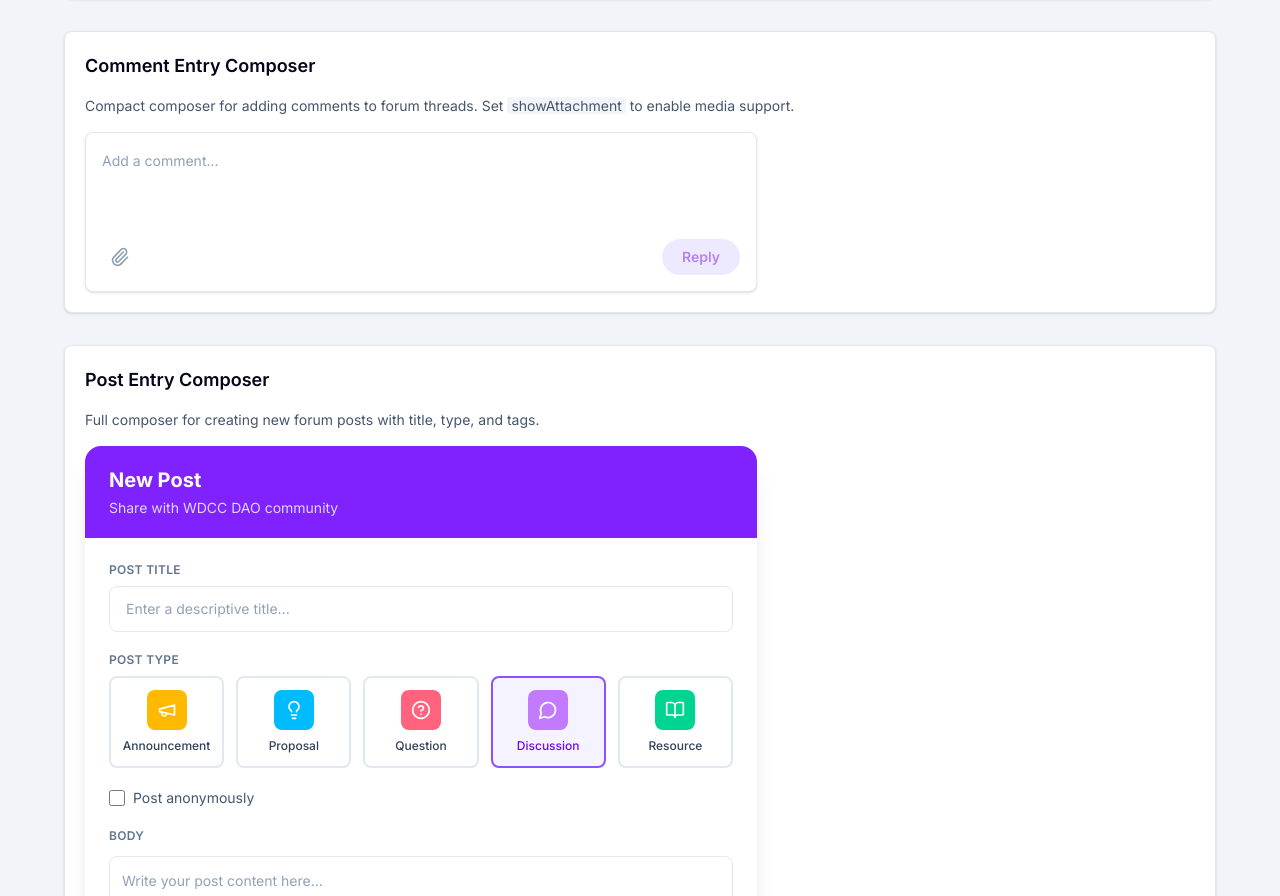
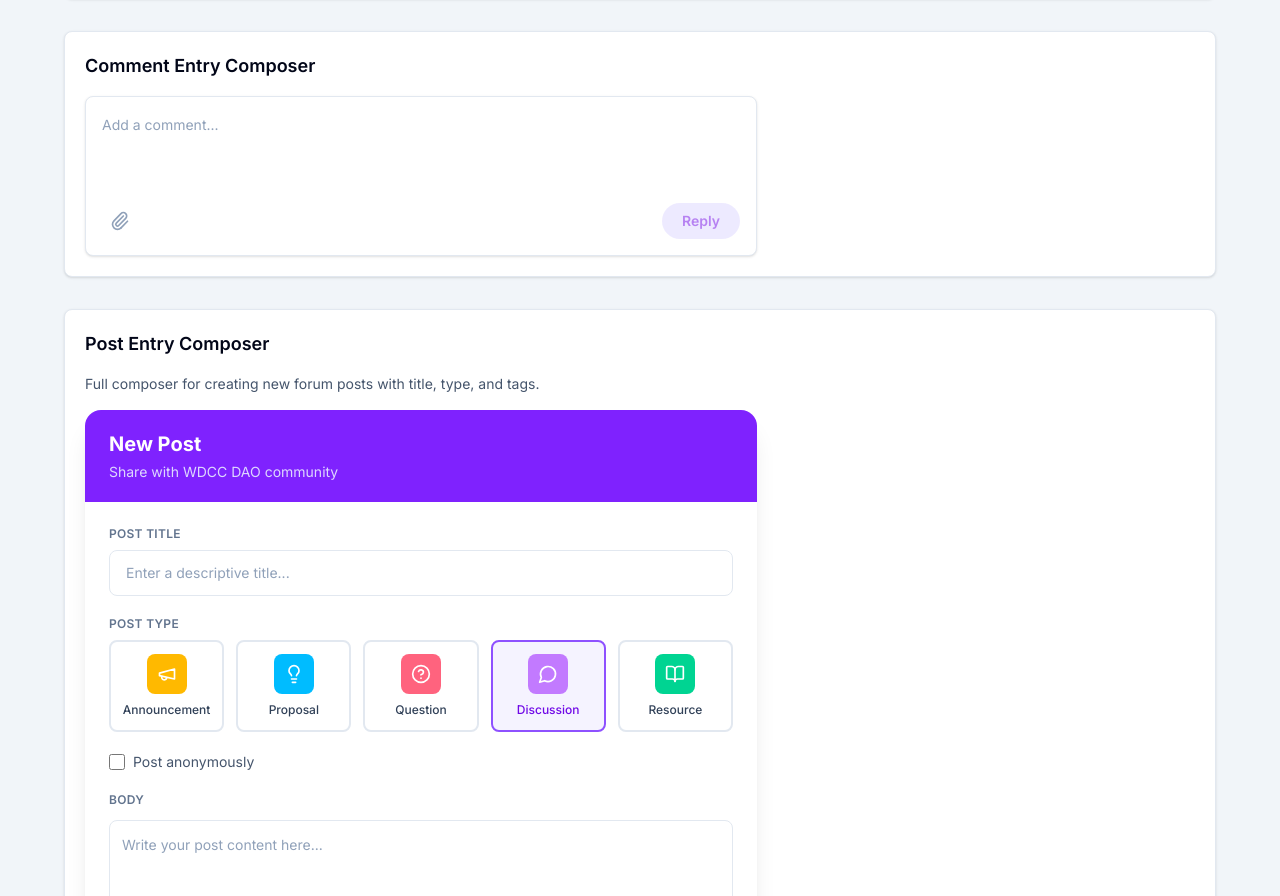
Before and after one commit to UoaWDCC/oce, a Next.js app: page /dev/chat-forum in a window 1280 px wide. Shown: the part 1451-2347 px from the top of the page. Built offline with nearby package versions, Linux system fonts and the light colour scheme; a web font is replaced by a local one.

Commit message:
fix: remove description text from comment composer preview

```diff
--- a/src/app/dev/chat-forum/ChatForumPreviewClient.tsx
+++ b/src/app/dev/chat-forum/ChatForumPreviewClient.tsx
@@ -252,11 +252,6 @@ export default function ChatForumPreviewClient() {
 
         <section className="grid gap-4 rounded-lg border border-slate-200 bg-white p-5 shadow-sm">
           <h2 className="text-lg font-semibold">Comment Entry Composer</h2>
-          <p className="text-sm text-slate-600">
-            Compact composer for adding comments to forum threads. Set{" "}
-            <code className="rounded bg-slate-100 px-1">showAttachment</code> to
-            enable media support.
-          </p>
           <div className="max-w-2xl">
             <CommentEntryComposer
               showAttachment
```
